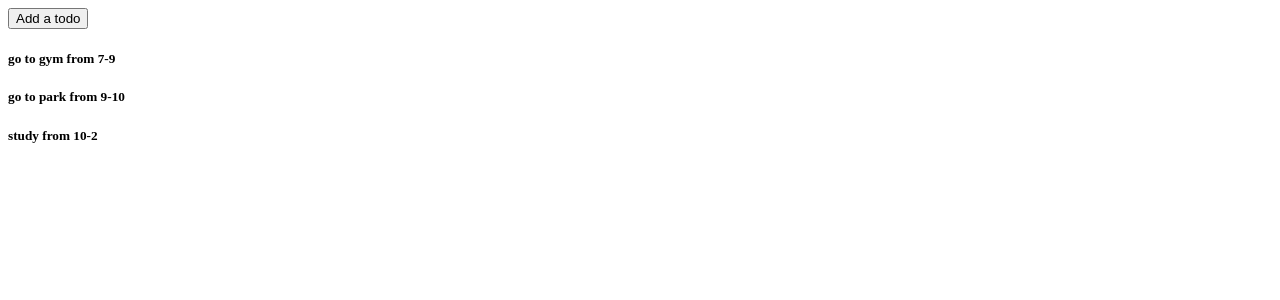
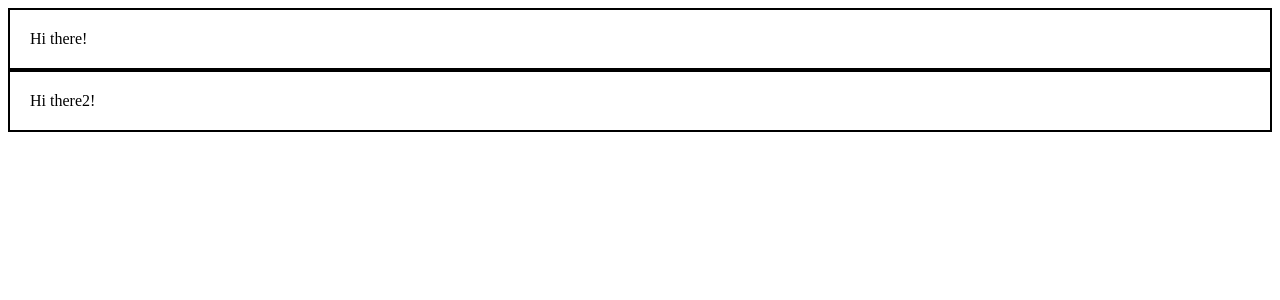
Before and after one commit to Aishwarya7902/COHORT_2, a React (Vite) app in the folder WEEK_6/6.1/: page / in a window 1280 px wide. Shown: the top 300 px of the page. Built offline with nearby package versions, Linux system fonts and the light colour scheme.

Commit message:
ugly syntax for wrapper components

```diff
--- a/WEEK_6/6.1/src/App.jsx
+++ b/WEEK_6/6.1/src/App.jsx
@@ -3,49 +3,28 @@ import React from 'react';
 
 
 function App() {
-
- const [todos,setTodods]=useState([
-  {
-    id:1,
-    tile:"go to gym ",
-    description:"go to gym from 7-9"
-  },
-  {
-    id:2,
-    tile:"go to park ",
-    description:"go to park from 9-10"
-  },
-  {
-    id:3,
-    tile:"study",
-    description:"study from 10-2"
-  }
- ])
-
-function addTodo(){
-  setTodods([...todos,{
-    id:4,
-    title:Math.random(),
-    description:Math.random()
-  }])
-}
-  return (
-
-    <div>
-       <button onClick={addTodo}>Add a todo</button>
-      {todos.map(function (todo){
-        return <Todo title={todo.title} description={todo.description}/>
-      })}
-    </div>
-
-  )
+return <div>
+  <CardWrapper innerComponent={<TextComponent/>}></CardWrapper>
+  <CardWrapper innerComponent={<TextComponent2/>}></CardWrapper>
+</div>
 }
 
-function Todo({title,description}){
- return <div>
-   <h1>{title}</h1>
-   <h5>{description}</h5>
- </div>
+function TextComponent(){
+  return <div>
+     Hi there!
+  </div>
+}
+
+function TextComponent2(){
+  return <div>
+     Hi there2!
+  </div>
+}
+
+function CardWrapper({innerComponent}){
+  return <div style={{border:"2px black solid", padding:20}}>
+    {innerComponent}
+  </div>
 }
 
 export default App
```
